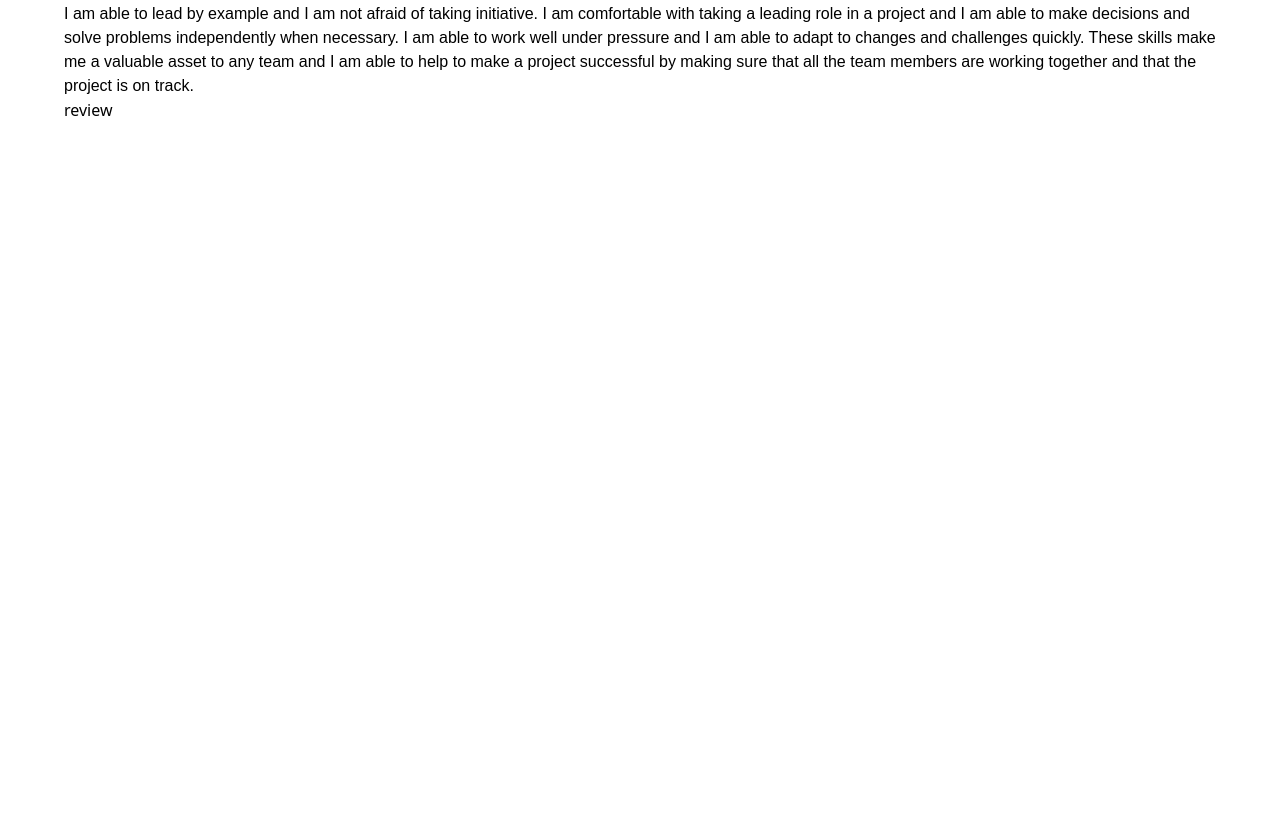
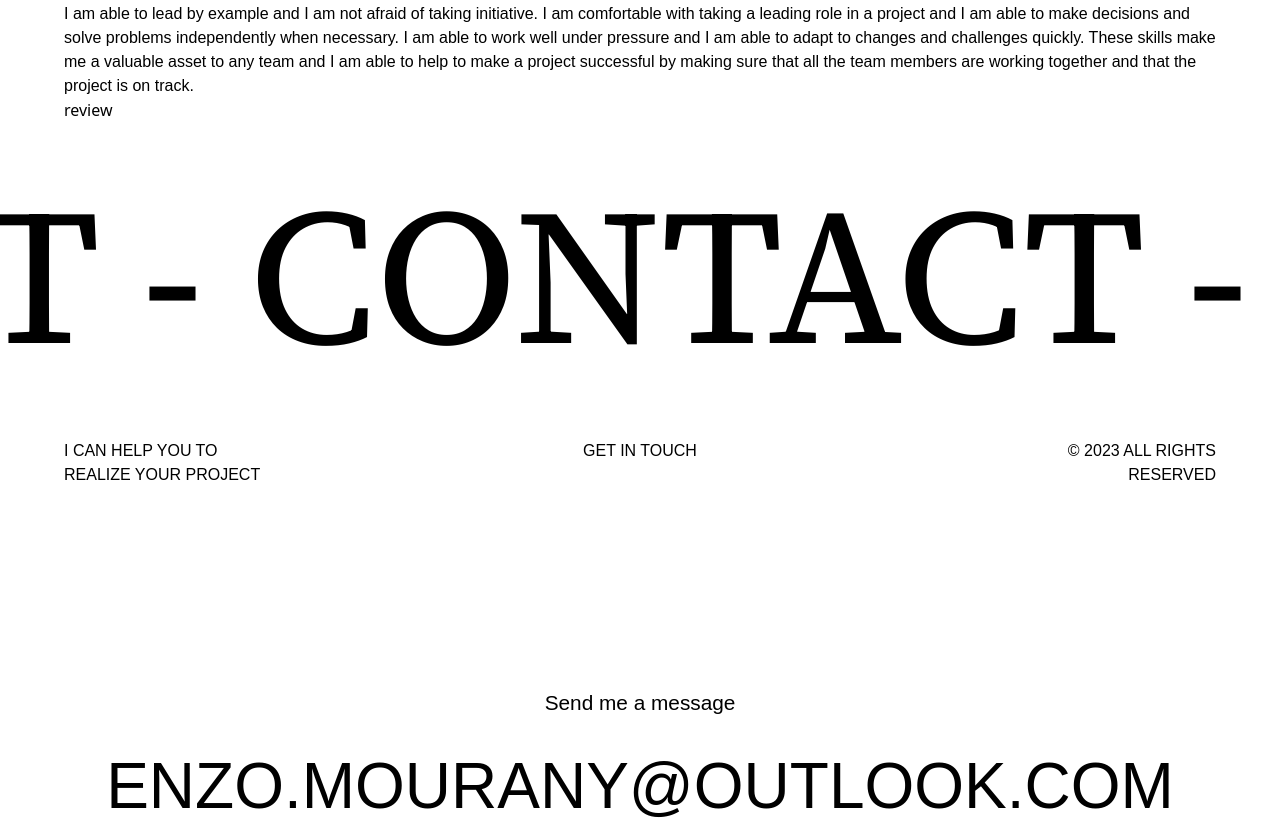
Before and after one commit to enzo-mourany/portfolio-v2, a Next.js app: page /about in a window 1280 px wide. Shown: the part 1422-2241 px from the top of the page. Before the commit the page ends 1544 px from the top, so only its background shows below. Built offline with nearby package versions, Linux system fonts and the light colour scheme.

Commit message:
feat: add contact component

```diff
--- a/app/about/page.tsx
+++ b/app/about/page.tsx
@@ -4,6 +4,8 @@ import React from 'react';
 import { AnimatePresence, motion } from 'framer-motion';
 
 import styles from '../../styles/AboutPage.module.scss';
+import ScrollingText from '../../components/ScrollingText';
+import Contact from '../../components/Contact';
 
 const Page: React.FC = () => {
   return (
@@ -44,6 +46,8 @@ const Page: React.FC = () => {
           </div>
         </div>
       </div>
+      <ScrollingText text='Contact' />
+      <Contact />
     </div>
   );
 };
```
